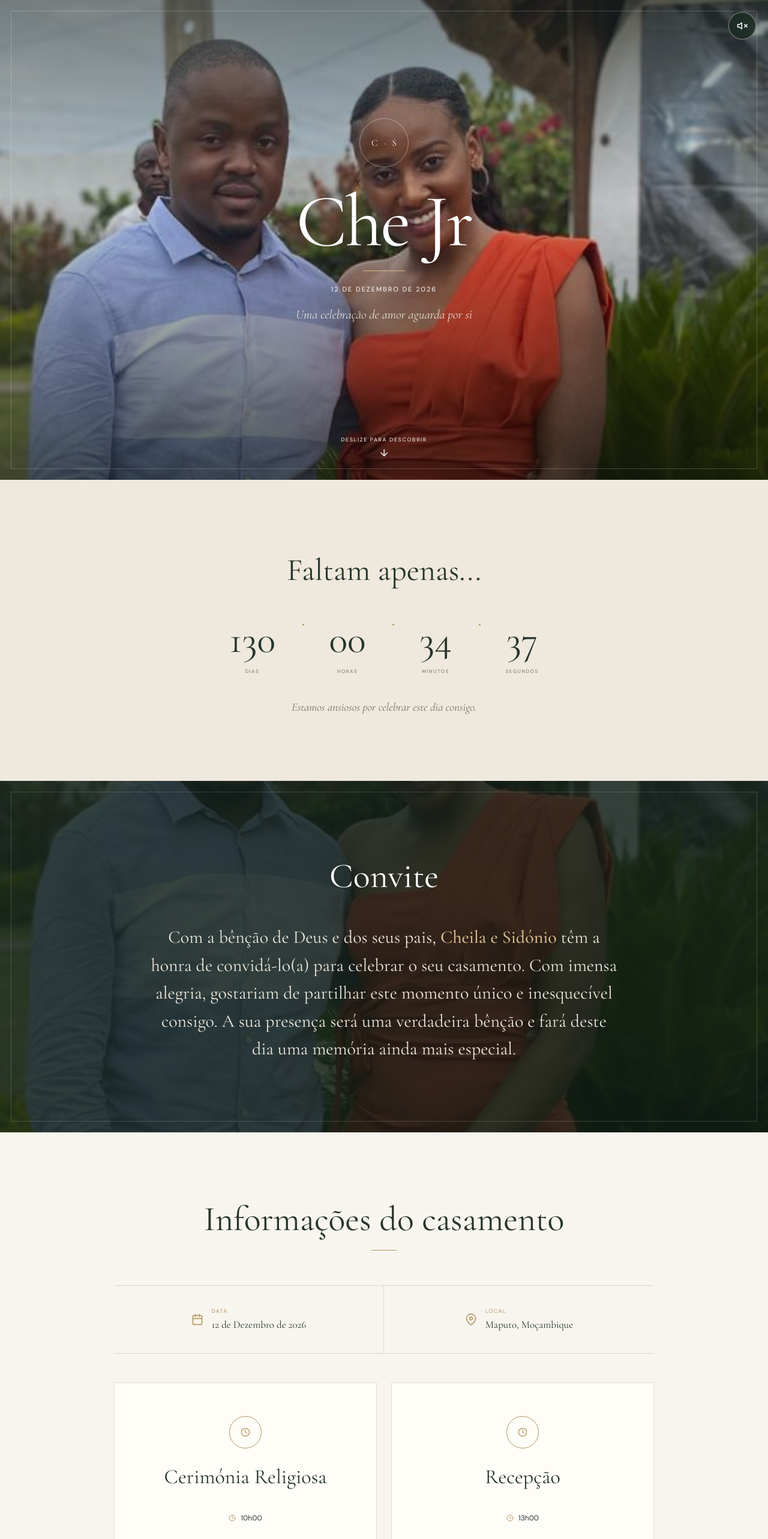
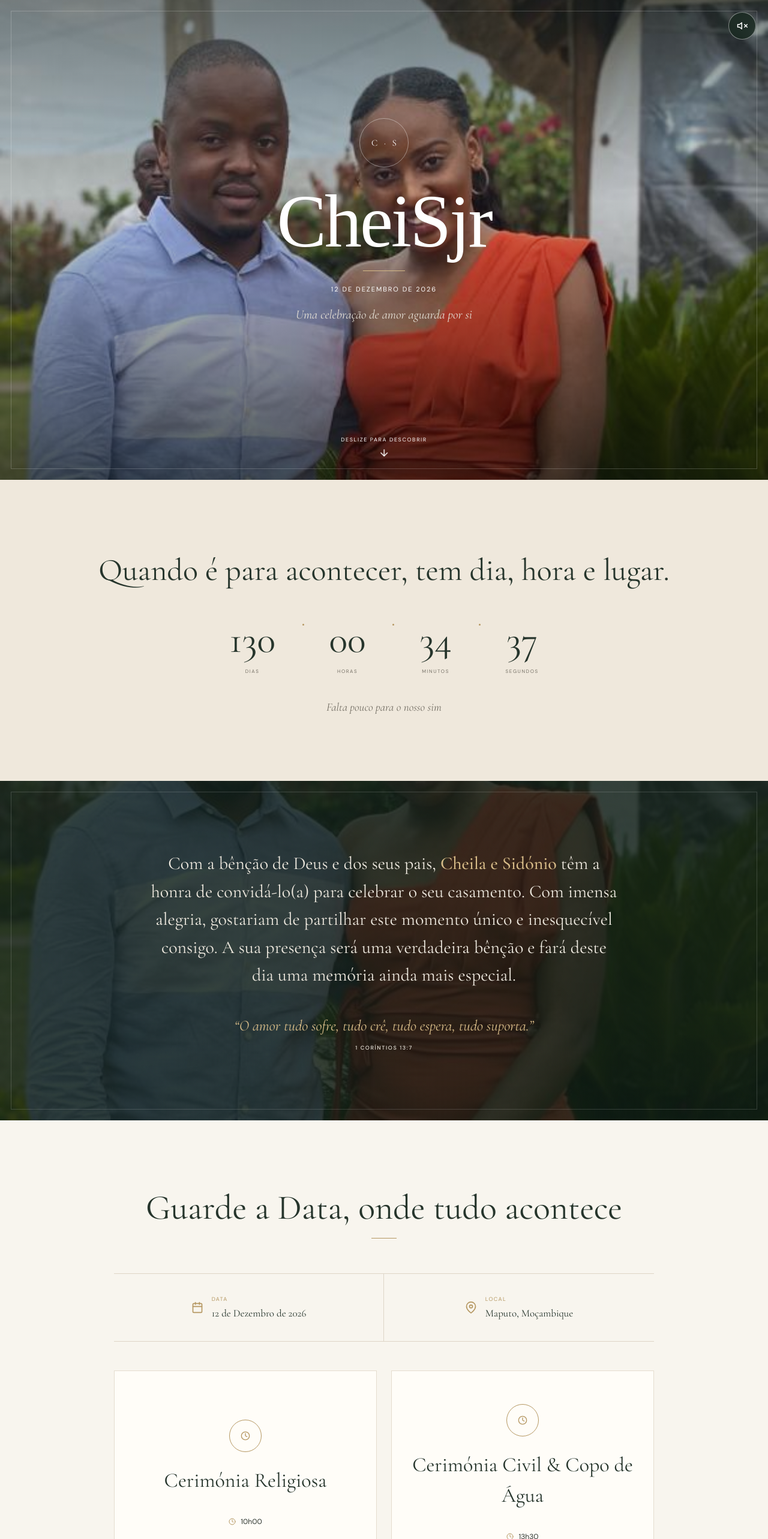
Before and after one commit to LiedsonG-06/Invite-Smalatejr, a React (Vite) app: page / in a window 1280 px wide. Shown: the top 2566 px of the page at 60% size. Built offline with nearby package versions, Linux system fonts and the light colour scheme; no server answers; a web font is replaced by a local one.

Commit message:
Upadate invite

```diff
--- a/src/App.jsx
+++ b/src/App.jsx
@@ -6,7 +6,6 @@ import { CountdownSection } from './components/CountdownSection'
 import { DressCodeSection } from './components/DressCodeSection'
 import { EventDetails } from './components/EventDetails'
 import { Footer } from './components/Footer'
-import { GallerySection } from './components/GallerySection'
 import { HeroSection } from './components/HeroSection'
 import { MusicButton } from './components/MusicButton'
 import { RSVPSection } from './components/RSVPSection'
@@ -16,5 +15,5 @@ import { GoodGuestGuide } from './components/GoodGuestGuide'
 
 export default function App() {
   const audio = useAudioPlayer(data.music)
-  return <><audio {...audio.audioProps} /><motion.main initial={{ opacity: 0 }} animate={{ opacity: 1 }} transition={{ duration: 0.7 }}>{!audio.error && <MusicButton playing={audio.playing} onToggle={audio.toggle} />}<HeroSection /><CountdownSection /><InvitationMessage /><EventDetails /><DressCodeSection /><GiftSection /><RSVPSection /><GoodGuestGuide /><GallerySection /><ContactSection /><Footer /></motion.main></>
+  return <><audio {...audio.audioProps} /><motion.main initial={{ opacity: 0 }} animate={{ opacity: 1 }} transition={{ duration: 0.7 }}>{!audio.error && <MusicButton playing={audio.playing} onToggle={audio.toggle} />}<HeroSection /><CountdownSection /><InvitationMessage /><EventDetails /><DressCodeSection /><GiftSection /><RSVPSection /><GoodGuestGuide /><ContactSection /><Footer /></motion.main></>
 }
--- a/src/components/CountdownSection.jsx
+++ b/src/components/CountdownSection.jsx
@@ -3,5 +3,5 @@ import { useCountdown } from '../hooks/useCountdown'
 import { Reveal } from './common/Reveal'
 export function CountdownSection() {
   const time = useCountdown(data.eventDate)
-  return <section id="countdown" className="count-section"><Reveal><h2>Faltam apenas...</h2>{time ? <div className="countdown">{Object.entries(time).map(([label, value]) => <div key={label}><strong>{String(value).padStart(2, '0')}</strong><span>{label}</span></div>)}</div> : <p className="arrived">O nosso grande dia chegou!</p>}<p className="count-note">Estamos ansiosos por celebrar este dia consigo.</p></Reveal></section>
+  return <section id="countdown" className="count-section"><Reveal><h2>Quando é para acontecer, tem dia, hora e lugar.</h2>{time ? <div className="countdown">{Object.entries(time).map(([label, value]) => <div key={label}><strong>{String(value).padStart(2, '0')}</strong><span>{label}</span></div>)}</div> : <p className="arrived">O nosso grande dia chegou!</p>}<p className="count-note">Falta pouco para o nosso sim</p></Reveal></section>
 }
--- a/src/components/DressCodeSection.jsx
+++ b/src/components/DressCodeSection.jsx
@@ -1,3 +1,3 @@
 import { invitationData as data } from '../data/invitationData'
 import { Reveal } from './common/Reveal'
-export function DressCodeSection() { const { dressCode } = data; return <section className="dress"><Reveal><div className="simple-heading light"><h2>Dress Code</h2></div><h3>{dressCode.title}</h3><p>{dressCode.description}</p><div className="palette">{dressCode.colors.map((color) => <span key={color.name} style={{ background: color.hex }} title={color.name} />)}</div><small>{dressCode.note}</small></Reveal></section> }
+export function DressCodeSection() { const { dressCode } = data; return <section className="dress"><Reveal><div className="simple-heading light"><h2>Dress Code</h2></div><h3>{dressCode.title}</h3><p>{dressCode.description}</p></Reveal></section> }
--- a/src/components/EventDetails.jsx
+++ b/src/components/EventDetails.jsx
@@ -2,4 +2,4 @@ import { FiCalendar, FiClock, FiMapPin } from 'react-icons/fi'
 import { invitationData as data } from '../data/invitationData'
 import { Reveal } from './common/Reveal'
 function EventCard({ event }) { return <Reveal className="detail-card"><div className="detail-icon"><FiClock /></div><h3>{event.title}</h3><p><FiClock /> {event.time.replace(':', 'h')}</p><p><FiMapPin /><span>{event.location}</span></p><a className="outline-btn card-location-btn" href={event.mapsUrl} target="_blank" rel="noreferrer"><FiMapPin /> Ver localização</a></Reveal> }
-export function EventDetails() { return <section className="section details"><Reveal><div className="simple-heading"><h2>Informações do casamento</h2></div><div className="event-summary"><div><FiCalendar /><span>Data<strong>{data.displayDate}</strong></span></div><div><FiMapPin /><span>Local<strong>Maputo, Moçambique</strong></span></div></div></Reveal><div className="detail-grid">{data.events.map((event) => <EventCard event={event} key={event.title} />)}</div></section> }
+export function EventDetails() { return <section className="section details"><Reveal><div className="simple-heading"><h2>Guarde a Data, onde tudo acontece</h2></div><div className="event-summary"><div><FiCalendar /><span>Data<strong>{data.displayDate}</strong></span></div><div><FiMapPin /><span>Local<strong>Maputo, Moçambique</strong></span></div></div></Reveal><div className="detail-grid">{data.events.map((event) => <EventCard event={event} key={event.title} />)}</div></section> }
--- a/src/components/GiftSection.jsx
+++ b/src/components/GiftSection.jsx
@@ -1,10 +1,9 @@
 import { useCallback, useState } from 'react'
-import { FiCreditCard, FiExternalLink, FiGift } from 'react-icons/fi'
+import { FiCreditCard, FiMessageCircle } from 'react-icons/fi'
 import { Reveal } from './common/Reveal'
 import { TransferModal } from './TransferModal'
-const giftListUrl = import.meta.env.VITE_GIFT_LIST_URL?.trim()
+const giftContactUrl = `https://wa.me/258874247084?text=${encodeURIComponent('Olá, Nadia Marcelo! Gostaria de receber informações sobre a lista de presentes do casamento da Cheila e do Sidónio.')}`
 export function GiftSection() {
-  const [modalOpen, setModalOpen] = useState(false); const [notice, setNotice] = useState(''); const closeModal = useCallback(() => setModalOpen(false), [])
-  const openGiftList = () => { if (!giftListUrl) setNotice('A lista de presentes será disponibilizada em breve.'); else window.open(giftListUrl, '_blank', 'noopener,noreferrer') }
-  return <section className="section gifts"><Reveal><div className="simple-heading"><h2>Presentes</h2></div><p className="section-intro gift-intro">A vossa presença é o nosso maior presente. Contudo, para quem desejar oferecer-nos uma lembrança, disponibilizamos as seguintes opções.</p><div className="gift-actions"><button className="outline-btn" type="button" onClick={openGiftList}><FiGift /> Ver Lista de Presentes <FiExternalLink /></button><button className="outline-btn" type="button" onClick={() => setModalOpen(true)}><FiCreditCard /> Fazer Transferência</button></div>{notice && <p className="gift-notice" role="status">{notice}</p>}</Reveal><TransferModal open={modalOpen} onClose={closeModal} /></section>
+  const [modalOpen, setModalOpen] = useState(false); const closeModal = useCallback(() => setModalOpen(false), [])
+  return <section className="section gifts"><Reveal><div className="simple-heading"><h2>Presentes</h2></div><p className="section-intro gift-intro">A vossa presença é o nosso maior presente. Contudo, para quem desejar oferecer-nos uma lembrança, disponibilizamos as seguintes opções.</p><div className="gift-actions"><a className="outline-btn" href={giftContactUrl} target="_blank" rel="noreferrer"><FiMessageCircle /> Contactar Nadia Marcelo</a><button className="outline-btn" type="button" onClick={() => setModalOpen(true)}><FiCreditCard /> Fazer Transferência</button></div></Reveal><TransferModal open={modalOpen} onClose={closeModal} /></section>
 }
--- a/src/components/InvitationMessage.jsx
+++ b/src/components/InvitationMessage.jsx
@@ -2,5 +2,5 @@ import { invitationData as data } from '../data/invitationData'
 import { Reveal } from './common/Reveal'
 export function InvitationMessage() {
   const [beforeNames, afterNames] = data.invitationMessage.split('Cheila e Sidónio')
-  return <section className="invitation-message section" style={{ '--section-image': `url(${data.images.hero.src})` }}><Reveal><h2>Convite</h2><p>{beforeNames}<strong>Cheila e Sidónio</strong>{afterNames}</p></Reveal></section>
+  return <section className="invitation-message section" style={{ '--section-image': `url(${data.images.hero.src})` }}><Reveal><p>{beforeNames}<strong>Cheila e Sidónio</strong>{afterNames}</p><blockquote className="invitation-verse">“O amor tudo sofre, tudo crê, tudo espera, tudo suporta.”<cite>1 Coríntios 13:7</cite></blockquote></Reveal></section>
 }
--- a/src/components/TransferModal.jsx
+++ b/src/components/TransferModal.jsx
@@ -1,10 +1,10 @@
 import { useEffect, useRef, useState } from 'react'
 import { FiCheck, FiCopy, FiX } from 'react-icons/fi'
-const transferDetails = [['Nome do titular', '[Nome do titular]'], ['Banco', '[Nome do banco]'], ['Número da conta', '[Número da conta]'], ['NIB', '[NIB]'], ['IBAN', '[IBAN]'], ['Carteira móvel', '[Número de telefone]']]
+const transferDetails = [['Nome do titular', 'CHEILA OBED TEMBE'], ['Nome do balcão', 'Millennium bim'], ['Número da conta à ordem', '252130452'], ['NUIT', '128916229'], ['NIB', '000100000025213045257'], ['IBAN', 'MZ59000100000025213045257'], ['Código SWIFT', 'BIMOMZMXXXX']]
 export function TransferModal({ open, onClose }) {
   const [copied, setCopied] = useState(''); const closeRef = useRef(null)
   useEffect(() => { if (!open) return undefined; closeRef.current?.focus(); const onKey = (event) => { if (event.key === 'Escape') onClose() }; document.addEventListener('keydown', onKey); return () => document.removeEventListener('keydown', onKey) }, [open, onClose])
   if (!open) return null
   const copy = async (label, value) => { try { await navigator.clipboard.writeText(value); setCopied(label); window.setTimeout(() => setCopied(''), 1800) } catch { setCopied('') } }
-  return <div className="modal-backdrop" role="presentation" onMouseDown={(event) => { if (event.target === event.currentTarget) onClose() }}><div className="transfer-modal" role="dialog" aria-modal="true" aria-labelledby="transfer-title"><button ref={closeRef} className="modal-close" type="button" onClick={onClose} aria-label="Fechar dados de transferência"><FiX /></button><h3 id="transfer-title">Dados para transferência</h3><p>Os dados abaixo serão disponibilizados pelos noivos.</p><dl>{transferDetails.map(([label, value]) => <div key={label}><dt>{label}</dt><dd>{value}</dd><button type="button" onClick={() => copy(label, value)} aria-label={`Copiar ${label}`}>{copied === label ? <FiCheck /> : <FiCopy />}</button></div>)}</dl></div></div>
+  return <div className="modal-backdrop" role="presentation" onMouseDown={(event) => { if (event.target === event.currentTarget) onClose() }}><div className="transfer-modal" role="dialog" aria-modal="true" aria-labelledby="transfer-title"><button ref={closeRef} className="modal-close" type="button" onClick={onClose} aria-label="Fechar dados de transferência"><FiX /></button><h3 id="transfer-title">Dados para transferência</h3><p>Utilize os dados abaixo para efetuar a transferência.</p><dl>{transferDetails.map(([label, value]) => <div key={label}><dt>{label}</dt><dd>{value}</dd><button type="button" onClick={() => copy(label, value)} aria-label={`Copiar ${label}`}>{copied === label ? <FiCheck /> : <FiCopy />}</button></div>)}</dl></div></div>
 }
--- a/src/data/invitationData.js
+++ b/src/data/invitationData.js
@@ -6,7 +6,7 @@ export const invitationData = {
     bride: 'Cheila',
     groom: 'Sidónio',
     displayName: 'Cheila & Sidónio',
-    landingName: 'Che Jr',
+    landingName: 'CheiSjr',
     monogram: 'C · S',
   },
   eventDate: '2026-12-12T10:00:00+02:00',
@@ -53,7 +53,7 @@ export const invitationData = {
   },
   events: [
     { title: 'Cerimónia Religiosa', time: '10:00', location: 'Paróquia São Pedro e São Paulo', mapsUrl: 'https://maps.app.goo.gl/hYMaHTMVBmyPo2BQ8' },
-    { title: 'Recepção', time: '13:00', location: 'Salão de Eventos Roseiral', mapsUrl: 'https://maps.google.com/?q=Salão+de+Eventos+Roseiral+Maputo' },
+    { title: 'Cerimónia Civil & Copo de Água', time: '13:30', location: 'Salão de Eventos Roseiral', mapsUrl: 'https://maps.google.com/?q=Salão+de+Eventos+Roseiral+Maputo' },
   ],
   programme: [
     { time: '15h00', title: 'Recepção dos convidados', description: 'Sejam bem-vindos ao início da nossa celebração.' },
```
Also changed, not shown: src/index.css, 1 other file (tests, documents, lock files or other folders).
